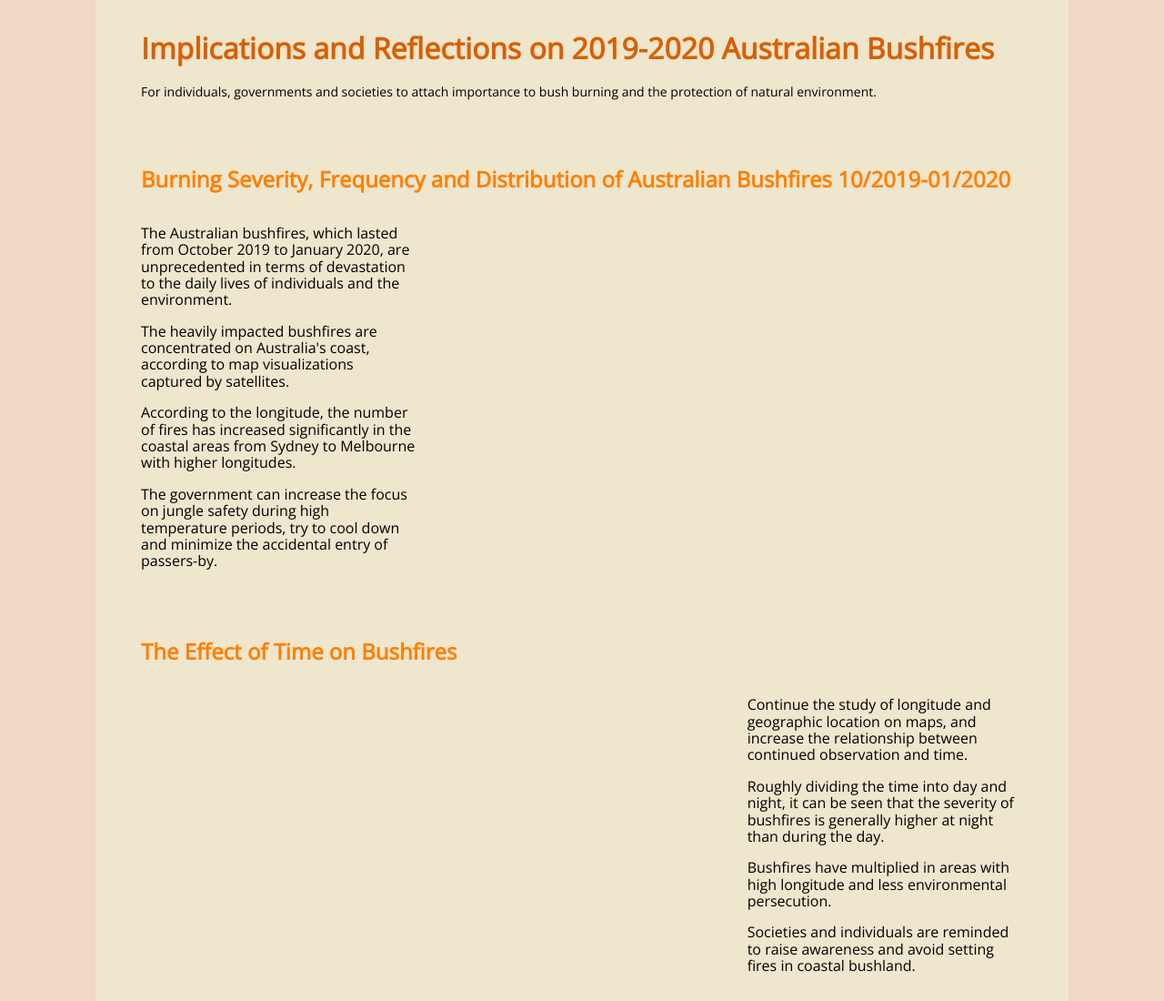
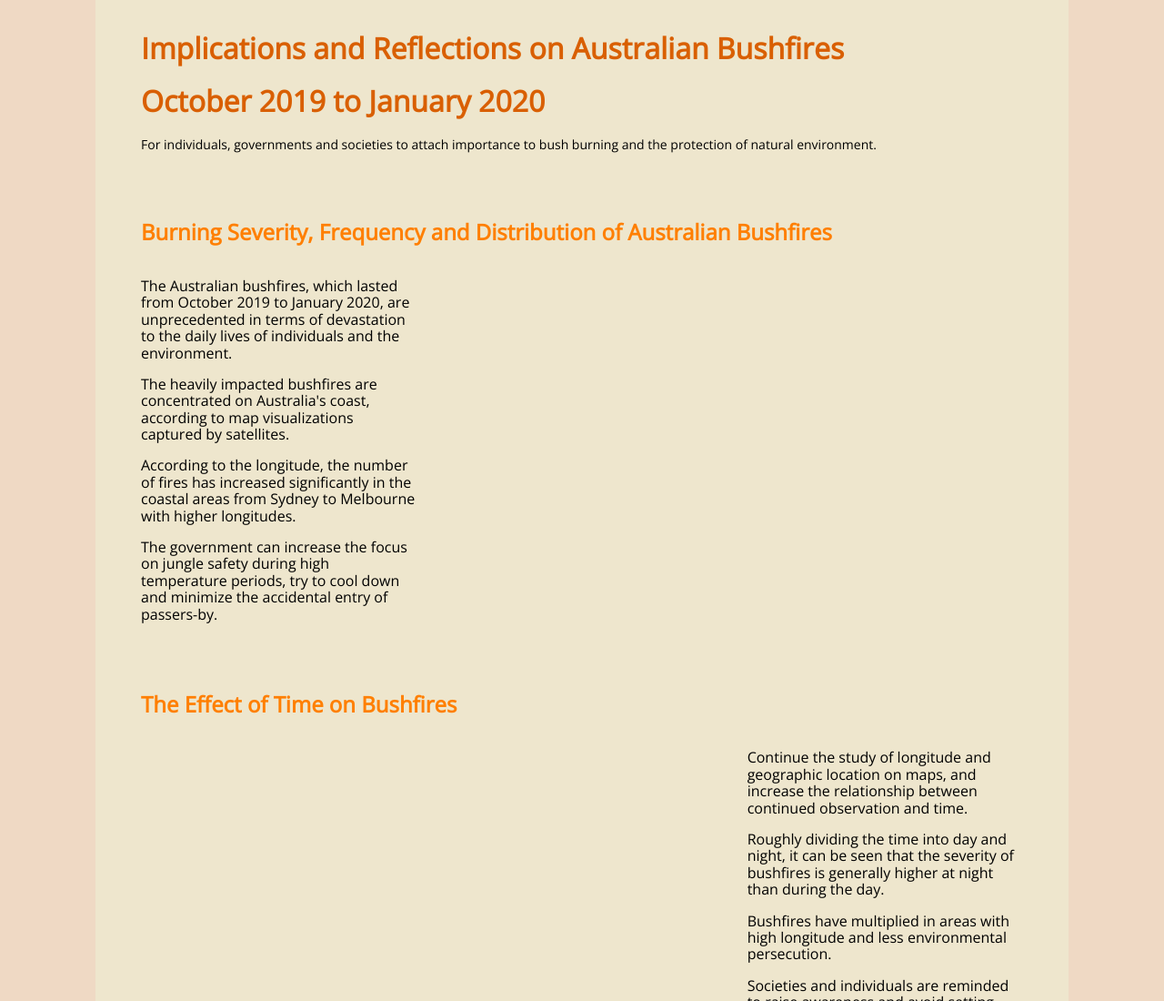
Before and after one commit to 57halfcooked/2dvbushfire, a plain HTML site: page index.html in a window 1280 px wide. Shown: the top 1100 px of the page at 91% size. Drawn offline with nearby package versions, Linux system fonts and the light colour scheme; a script that the page names is missing.

Commit message:
bushfire

```diff
--- a/index.html
+++ b/index.html
@@ -27,7 +27,8 @@
         <!-- pure grid group -->
         <div class="pure-g">
           <div class="pure-u-1-1 small-font">
-            <h1>   Implications and Reflections on 2019-2020 Australian Bushfires</h1>
+            <h1>   Implications and Reflections on Australian Bushfires</h1>
+            <h1> October 2019 to January 2020 </h1>
             <p>  For individuals, governments and societies to attach importance to bush burning and the protection of natural environment.</p>
           </div>
         </div>
@@ -36,7 +37,7 @@
         <!-- pure grid group -->
         <div class="pure-g">
             <div class="pure-u-1-1 title">
-                <h2>Burning Severity, Frequency and Distribution of Australian Bushfires 10/2019-01/2020</h2>
+                <h2>Burning Severity, Frequency and Distribution of Australian Bushfires</h2>
           </div>
           <!-- end pure grid group -->
 
```
